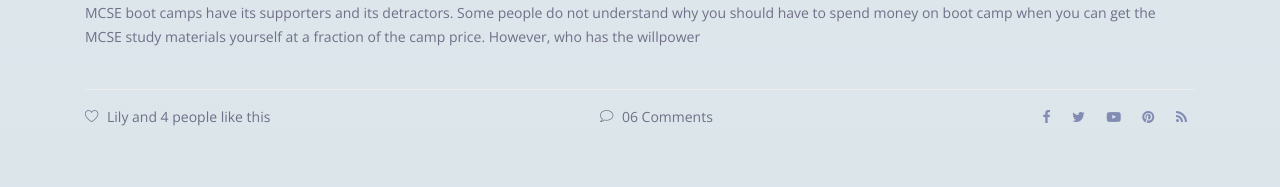
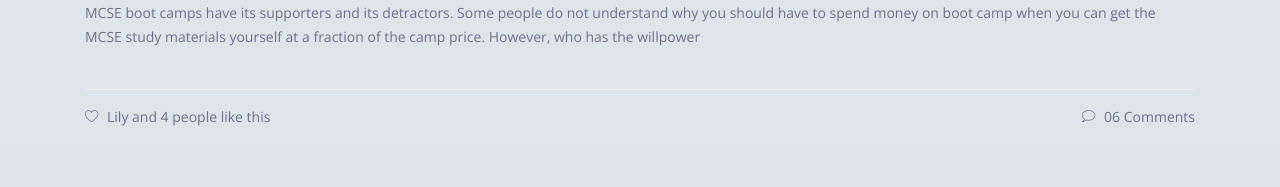
Before and after one commit to tiagojosesilva/gremio, a PHP site: page /post/blog-single.php in a window 1280 px wide. Shown: the part 1555-1742 px from the top of the page. Run offline with PHP 8.4, Linux system fonts and the light colour scheme; some libraries are stand-ins or nearby versions; some web fonts are replaced.

Commit message:
Removi ícones das redes sociais

```diff
--- a/post/blog-single.php
+++ b/post/blog-single.php
@@ -89,14 +89,6 @@
       						<div class="news_d_footer flex-column flex-sm-row">
       							<a href="#"><i class="lnr lnr lnr-heart"></i>Lily and 4 people like this</a>
       							<a class="justify-content-sm-center ml-sm-auto mt-sm-0 mt-2" href="#"><i class="lnr lnr lnr-bubble"></i>06 Comments</a>
-      							<div class="news_socail ml-sm-auto mt-sm-0 mt-2">
-									<a href="#"><i class="fa fa-facebook"></i></a>
-									<a href="#"><i class="fa fa-twitter"></i></a>
-									<a href="#"><i class="fa fa-youtube-play"></i></a>
-									<a href="#"><i class="fa fa-pinterest"></i></a>
-									<a href="#"><i class="fa fa-rss"></i></a>
-								</div>
-      						</div>
        					</div>
        					<div class="navigation-area">
                             <div class="row">
```
